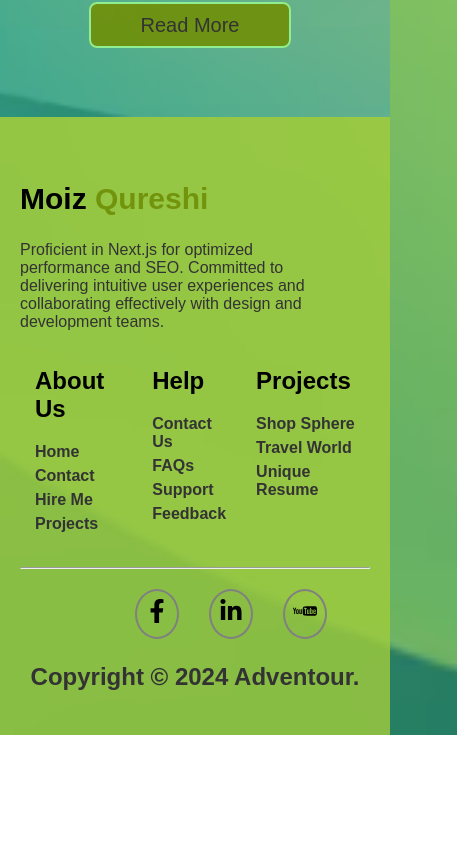
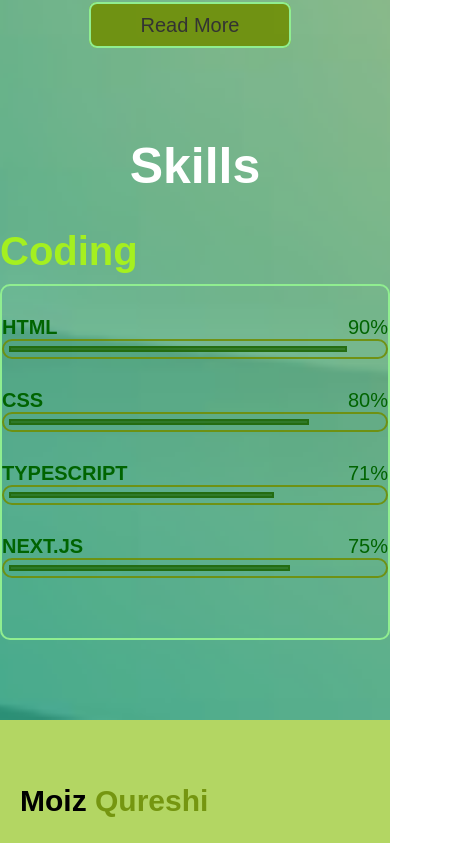
Before and after one commit to MoizQureshi1/css-presonal-portfolio, a Next.js app: page /about in a window 390 px wide. Shown: the part 809-1652 px from the top of the page, 457 px wide, since content can reach past the window. Before the commit the page ends 1544 px from the top, so only its background shows below. Built offline with nearby package versions, Linux system fonts and the light colour scheme.

Commit message:
commint
change

```diff
--- a/src/app/about/page.tsx
+++ b/src/app/about/page.tsx
@@ -1,6 +1,7 @@
 import Image from "next/image";
 import "../about/globals.css"
 import moizabout from "../../../public/moizabout.jpg"
+import Skill from "../component/skill";
 
 export default function Aboutpage (){
     return(
@@ -18,6 +19,7 @@ export default function Aboutpage (){
                 </div>
                 </div>
             </div>
+            <Skill/>
         </main>
     )
 }
--- /dev/null
+++ b/src/app/component/skill.tsx
@@ -0,0 +1,48 @@
+export default function Skill (){
+    return(
+        <main className="skills">
+            <div className="main-skills">
+                <h1>Skills</h1>
+                <h2>Coding</h2>
+                <div className="persent">
+                    <div className="box-1">
+                    <div className="box-top">
+                    <h2>HTML</h2>
+                    <span>90%</span>
+                    </div>
+                    <div className="box">
+                        <div className="colour-box"></div>
+                    </div>
+                    </div>
+                    <div className="box-2">
+                    <div className="box-top">
+                    <h2>CSS</h2>
+                    <span>80%</span>
+                    </div>
+                    <div className="box">
+                        <div className="colour-box"></div>
+                    </div>
+                    </div>
+                    <div className="box-3">
+                    <div className="box-top">
+                    <h2>TYPESCRIPT</h2>
+                    <span>71%</span>
+                    </div>
+                    <div className="box">
+                        <div className="colour-box"></div>
+                    </div>
+                    </div>
+                    <div className="box-4">
+                    <div className="box-top">
+                    <h2>NEXT.JS</h2>
+                    <span>75%</span>
+                    </div>
+                    <div className="box">
+                        <div className="colour-box"></div>
+                    </div>
+                    </div>
+                </div>
+            </div>
+        </main>
+    )
+}
--- a/src/app/contact/globals.css
+++ b/src/app/contact/globals.css
@@ -113,3 +113,8 @@
       width: 570px;
     }
   }
+  @media (min-width: 200px ) and (max-width: 500px){
+    .contact-sect .image{
+      display: none;
+    }
+  }
--- a/src/app/globals.css
+++ b/src/app/globals.css
@@ -2,12 +2,10 @@ body{
   margin: 0;
   padding: 0;
   font-family: Arial, sans-serif;
-  max-width: auto;
+  max-width: 1536px;
+  margin-left: auto;
+  margin-right: auto;
   position: relative;
-  background: linear-gradient(rgba(0,0,0,0.0) , rgba(0,0,0,0.0)) , url(../../public/background.png);
-  background-position: center;
-  background-size: cover;
-  background-repeat: no-repeat;
 }
 
 /* ################################### HEADER SECTION ######################################## */
@@ -52,12 +50,16 @@ body{
 
 /* ############################# HERO SECTION ####################################### */
 
+.main-hero{
+  background: linear-gradient(rgba(0,0,0,0.0) , rgba(0,0,0,0.0)) , url(../../public/background.png);
+  background-position: center;
+  background-size: cover;
+  background-repeat: no-repeat;
+}
 .hero{
   display: flex;
-  margin-top: 110px;
-  margin-left: 120px;
-  margin-right: 310px;
-  margin-bottom: 157px;
+  padding-top: 110px;
+  padding-bottom: 157px;
 }
 .hero .image{
   border: 4px solid darkgreen;
@@ -97,6 +99,85 @@ body{
 .section button:hover {
   background-color: #1f6909bd;
   color: #6f8f08e8;
+}
+
+/* ######################################## SKILLS ######################################### */
+
+.skills .main-skills h1{
+  color: #fff;
+  text-align: center;
+  margin-top: 100px;
+  font-size: 50px;
+}
+.skills .main-skills h2{
+  color:  #b4ff04cc;
+  margin: 0px;
+  padding: 0px;
+  margin-left: 100px;
+  margin-bottom: 10px;
+  font-size: 40px;
+}
+.skills .main-skills .persent{
+  border: 2px solid lightgreen;
+  border-radius: 10px;
+  margin-left: 100px;
+  margin-right: 100px;
+  padding: 30px;
+  padding-left: 100px;
+  padding-right: 150px;
+}
+.skills .main-skills .persent .box-top{
+  display: flex;
+  justify-content: space-between;
+}
+.skills .main-skills .persent .box-top h2{
+  font-size: 20px;
+  color: darkgreen;
+  margin: 0px;
+  padding: 0px;
+}
+.skills .main-skills .persent .box-top span{
+  font-size: 20px;
+  color: darkgreen;
+  margin: 0px;
+  padding: 0px;
+}
+.skills .main-skills .persent .box-1 .box{
+  border: 2px solid #6f8f08e8;
+  border-radius: 10px;
+  margin: 0px;
+  padding: 5px;
+  padding-right: 10%;
+  margin-bottom: 30px;
+}
+.skills .main-skills .persent .box-2 .box{
+  border: 2px solid #6f8f08e8;
+  border-radius: 10px;
+  margin: 0px;
+  padding: 5px;
+  padding-right: 20%;
+  margin-bottom: 30px;
+}
+.skills .main-skills .persent .box-3 .box{
+  border: 2px solid #6f8f08e8;
+  border-radius: 10px;
+  margin: 0px;
+  padding: 5px;
+  padding-right: 29%;
+  margin-bottom: 30px;
+}
+.skills .main-skills .persent .box-4 .box{
+  border: 2px solid #6f8f08e8;
+  border-radius: 10px;
+  margin: 0px;
+  padding: 5px;
+  padding-right: 25%;
+  margin-bottom: 30px;
+}
+.skills .main-skills .persent .box .colour-box{
+  border: 2px solid #1f6909bd;
+  padding: 1px;
+  background-color: #1f6909bd;
 }
 
 /* ##################################### FOOTER SECTION #################################### */
@@ -185,21 +266,48 @@ body{
 }
 
 @media (min-width: 200px ) and (max-width: 760px){
+  .header {
+    padding-left: 10px;
+  }
   .hero{
     display: flex;
     flex-direction: column;
-    margin-left: 20px;
-    margin-right: 10px;
+    margin-left: 0px;
+    margin-right: 0px;
     text-align: center;
     align-items: center;
   }
-
+  .section .peragraph {
+    padding-left: 20px;
+    padding-right: 20px;
+  }
   .hero .section .button{
-    margin-left: 30px;
+    margin-left: 5px;
+    align-items: center;
+    text-align: center;
   }
 
   .footer .footer-head {
     display: flex;
     flex-direction: column;
   }
+  .hero .section{
+    margin-left: 0px;
+    padding-top: 0px;
+  }
+  .skills .main-skills h2{
+    margin-left: 0px;
+  }
+  .skills .main-skills .persent{
+    border: 2px solid lightgreen;
+    border-radius: 10px;
+    margin-left: 0px;
+    margin-right: 0px;
+    padding: 30px;
+    padding-left: 0px;
+    padding-right: 0px;
+  }
+  .footer-social {
+    margin-left: 0px;
+  }
 }
```
